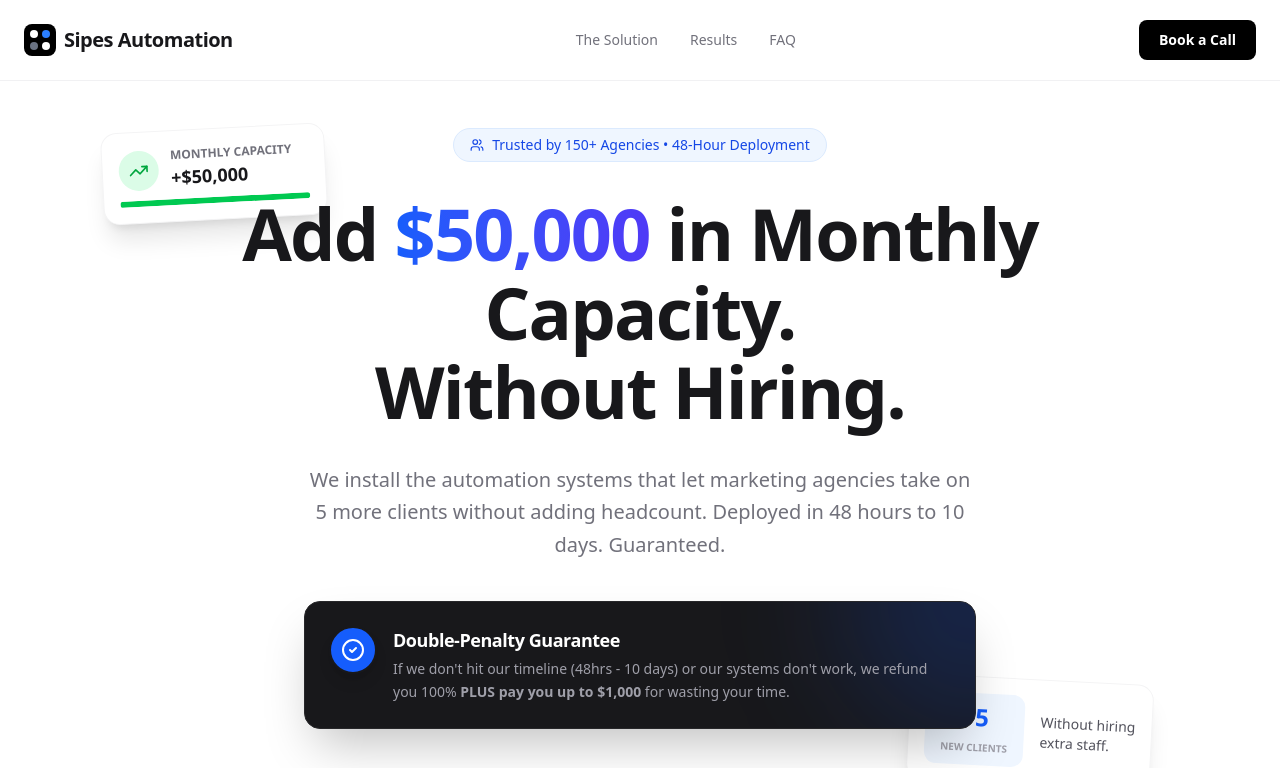
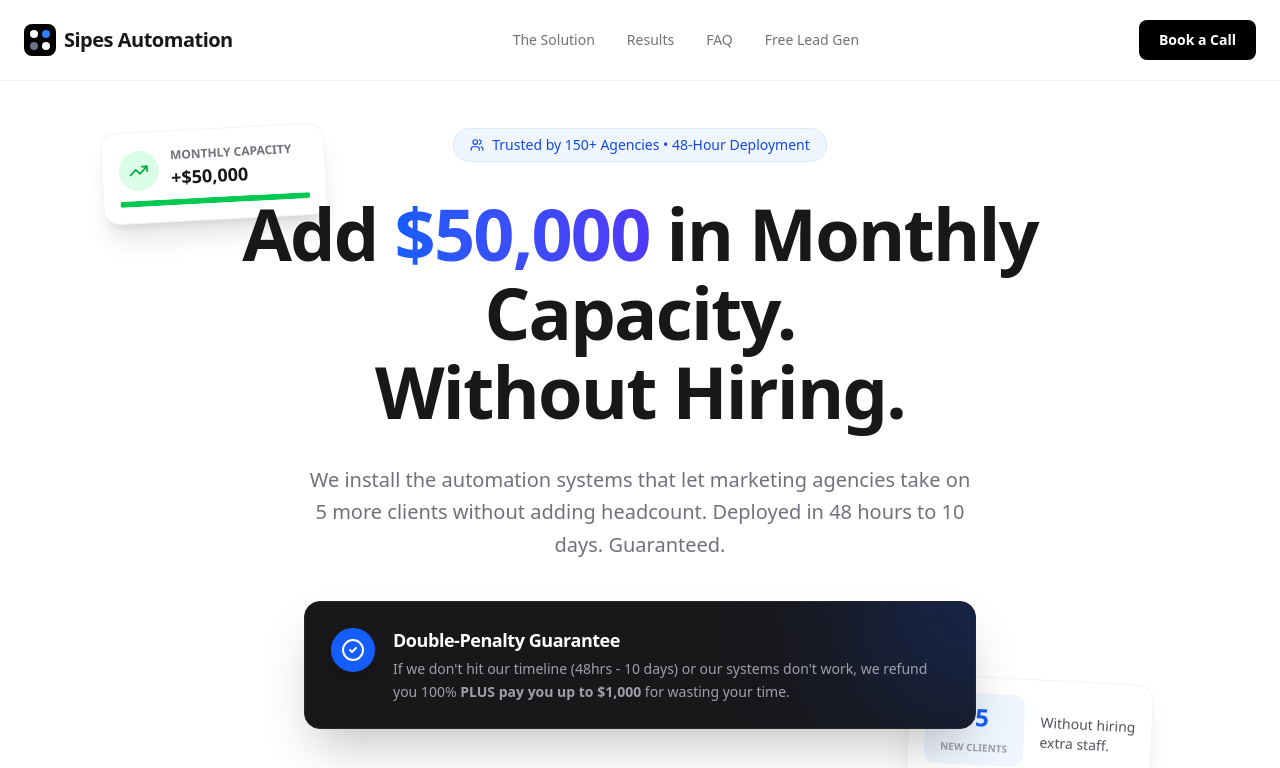
Before and after one commit to msipes-cpu/sipes-automation-backend, a Next.js app in the folder sipes-automation-site/: page / in a window 1280 px wide. Shown: the top 768 px of the page. Built offline with nearby package versions, Linux system fonts and the light colour scheme; no server answers.

Commit message:
Add Lead Gen links to Navbar and Footer, refactor Footer component

```diff
--- a/sipes-automation-site/src/app/page.tsx
+++ b/sipes-automation-site/src/app/page.tsx
@@ -13,6 +13,7 @@ import { StickyCTA } from "@/components/StickyCTA";
 import { CommonAutomations } from "@/components/CommonAutomations";
 import { SlideInLeadMagnet } from "@/components/SlideInLeadMagnet";
 import { Portfolio } from "@/components/Portfolio";
+import { Footer } from "@/components/Footer";
 
 export default function Home() {
   return (
@@ -34,15 +35,7 @@ export default function Home() {
       <SlideInLeadMagnet />
 
       {/* Footer */}
-      <footer className="py-12 border-t border-zinc-100 text-center text-zinc-500 text-sm bg-zinc-50">
-        <div className="max-w-7xl mx-auto px-6 flex flex-col md:flex-row items-center justify-between gap-4">
-          <p>© {new Date().getFullYear()} Sipes Automation. All rights reserved.</p>
-          <p className="flex items-center gap-2">
-            <span>Built in 48 hours.</span>
-            <span className="w-1.5 h-1.5 bg-green-500 rounded-full animate-pulse"></span>
-          </p>
-        </div>
-      </footer>
+      <Footer />
     </main>
   );
 }
--- /dev/null
+++ b/sipes-automation-site/src/components/Footer.tsx
@@ -0,0 +1,22 @@
+import Link from "next/link";
+
+export function Footer() {
+    return (
+        <footer className="py-12 border-t border-zinc-100 text-center text-zinc-500 text-sm bg-zinc-50">
+            <div className="max-w-7xl mx-auto px-6 flex flex-col md:flex-row items-center justify-between gap-4">
+                <p>© {new Date().getFullYear()} Sipes Automation. All rights reserved.</p>
+
+                <div className="flex items-center gap-6">
+                    <Link href="/lead-gen" className="hover:text-zinc-900 transition-colors">
+                        Free Lead Gen
+                    </Link>
+                </div>
+
+                <p className="flex items-center gap-2">
+                    <span>Built in 48 hours.</span>
+                    <span className="w-1.5 h-1.5 bg-green-500 rounded-full animate-pulse"></span>
+                </p>
+            </div>
+        </footer>
+    );
+}
--- a/sipes-automation-site/src/components/Navbar.tsx
+++ b/sipes-automation-site/src/components/Navbar.tsx
@@ -21,6 +21,7 @@ export function Navbar() {
                     <Link href="#solution" className="hover:text-black transition-colors">The Solution</Link>
                     <Link href="#results" className="hover:text-black transition-colors">Results</Link>
                     <Link href="#faq" className="hover:text-black transition-colors">FAQ</Link>
+                    <Link href="/lead-gen" className="hover:text-black transition-colors">Free Lead Gen</Link>
                 </div>
 
                 <Link
```
